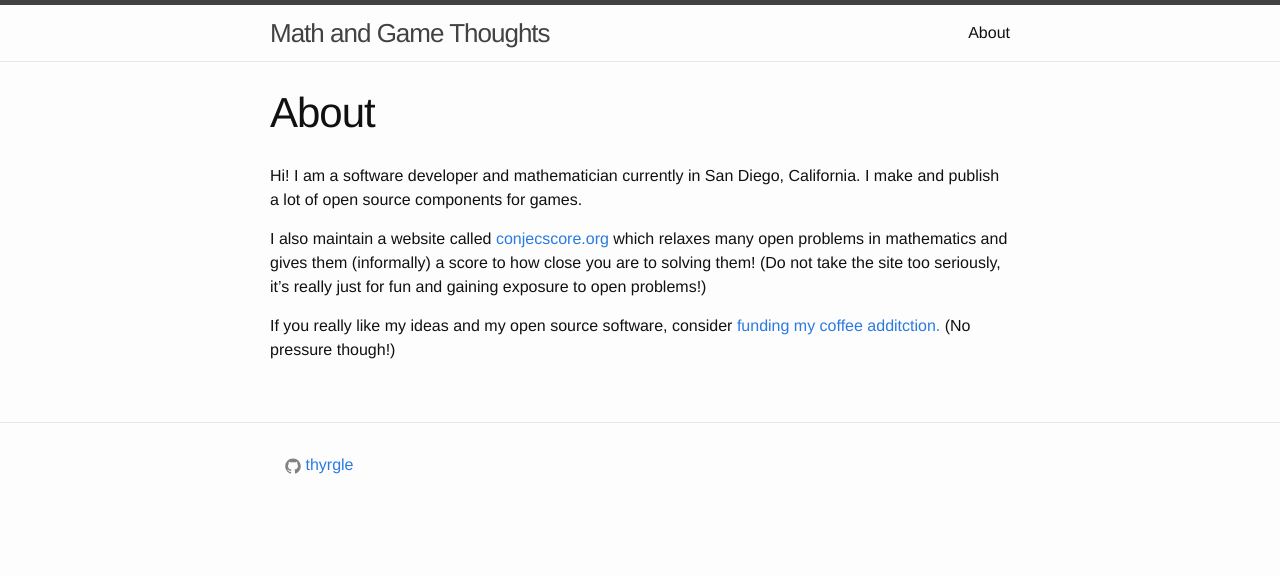
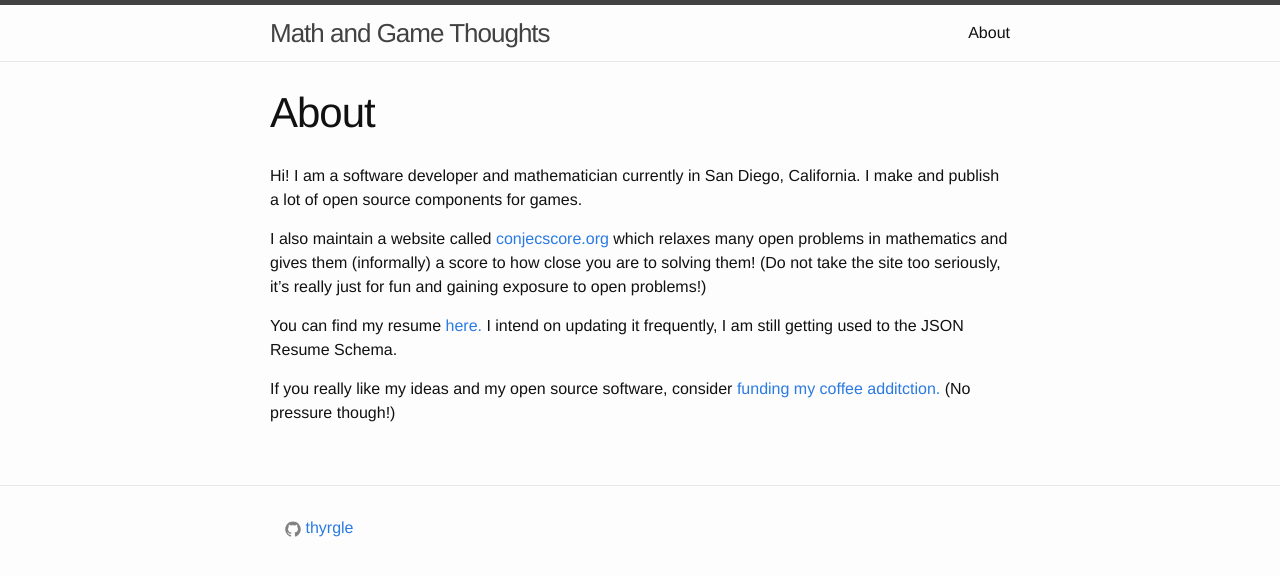
Before and after one commit to thyrgle/thyrgle.github.io, a Jekyll site: the page built from about.md, in a window 1280 px wide. Shown: the top 576 px of the page. Built offline with Jekyll 4.4.1, drawn with Linux system fonts in a browser that asks for light colours.

Commit message:
Section about resume in about.

```diff
--- a/about.md
+++ b/about.md
@@ -8,4 +8,6 @@ Hi! I am a software developer and mathematician currently in San Diego, Californ
 
 I also maintain a website called [conjecscore.org](https://conjecscore.org/) which relaxes many open problems in mathematics and gives them (informally) a score to how close you are to solving them! (Do not take the site too seriously, it's really just for fun and gaining exposure to open problems!)
 
+You can find my resume [here.](https://registry.jsonresume.org/thyrgle) I intend on updating it frequently, I am still getting used to the JSON Resume Schema.
+
 If you really like my ideas and my open source software, consider [funding my coffee additction.](https://www.paypal.com/donate/?business=9ZQ9S6RJBVATY&no_recurring=0&currency_code=USD) (No pressure though!)
```
